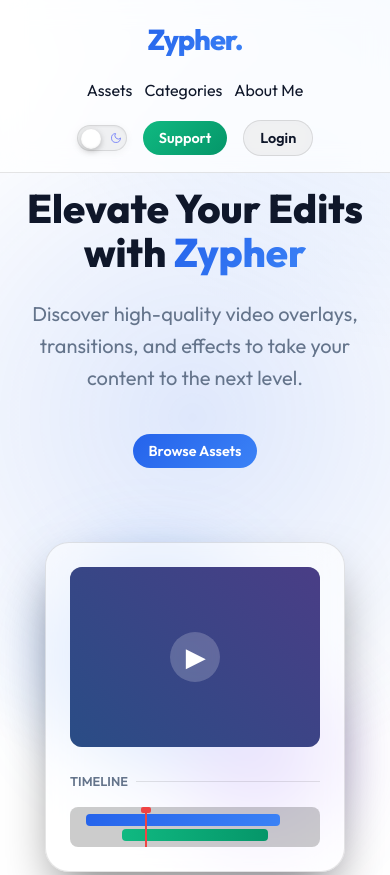
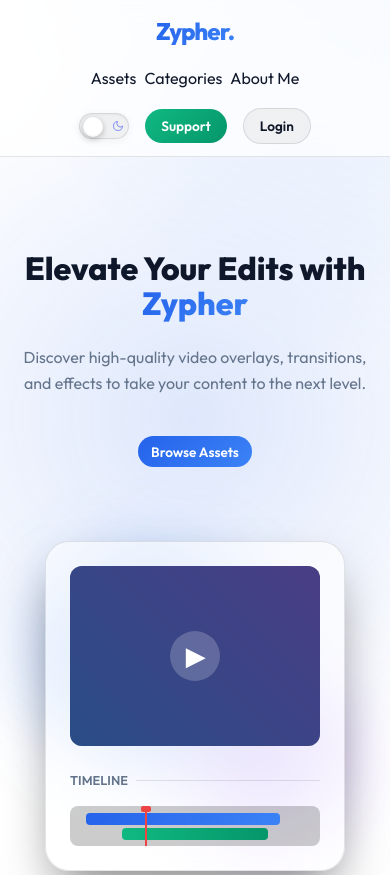
Before and after one commit to nihal-forreaal/zypher, a plain HTML site: page index.html in a window 390 px wide. Shown: the top 875 px of the page. Drawn offline with Linux system fonts and the light colour scheme; no server answers.

Commit message:
Add responsive breakpoints for ultra-small phones and large tablets

```diff
--- a/style.css
+++ b/style.css
@@ -496,13 +496,26 @@ body.dark-mode .toggle-thumb {
 }
 
 /* Responsive */
+@media (max-width: 1024px) {
+    .hero-section {
+        padding: 0 3%;
+    }
+    .gallery-section {
+        padding: 4rem 3%;
+    }
+}
+
 @media (max-width: 968px) {
     .hero-section {
         flex-direction: column;
         justify-content: center;
         text-align: center;
         gap: 4rem;
-        padding-top: 6rem;
+        padding-top: 8rem;
+    }
+
+    .hero-content {
+        max-width: 100%;
     }
 
     .hero-actions {
@@ -543,6 +556,7 @@ body.dark-mode .toggle-thumb {
     .glass-card {
         width: 100%;
         max-width: 300px;
+        margin: 0 auto;
         transform: none !important; /* Disable 3D tilt on mobile to prevent overflow */
     }
 
@@ -554,6 +568,49 @@ body.dark-mode .toggle-thumb {
     .cta-button, .primary-button, .secondary-button {
         padding: 0.5rem 1rem;
         font-size: 0.9rem;
+    }
+}
+
+@media (max-width: 480px) {
+    .hero-title {
+        font-size: 2rem;
+    }
+
+    .hero-subtitle {
+        font-size: 1rem;
+    }
+
+    .hero-section {
+        padding-top: 10rem;
+    }
+
+    .glass-nav {
+        padding: 0.75rem 0.5rem;
+    }
+
+    .nav-links {
+        gap: 0.5rem;
+    }
+
+    .logo {
+        font-size: 1.5rem;
+    }
+
+    .cta-button, .primary-button, .secondary-button {
+        padding: 0.4rem 0.8rem;
+        font-size: 0.85rem;
+    }
+
+    .glass-card {
+        padding: 1.25rem;
+    }
+
+    .gallery-section {
+        padding: 3rem 1rem;
+    }
+
+    .asset-grid {
+        grid-template-columns: 1fr;
     }
 }
 
```
